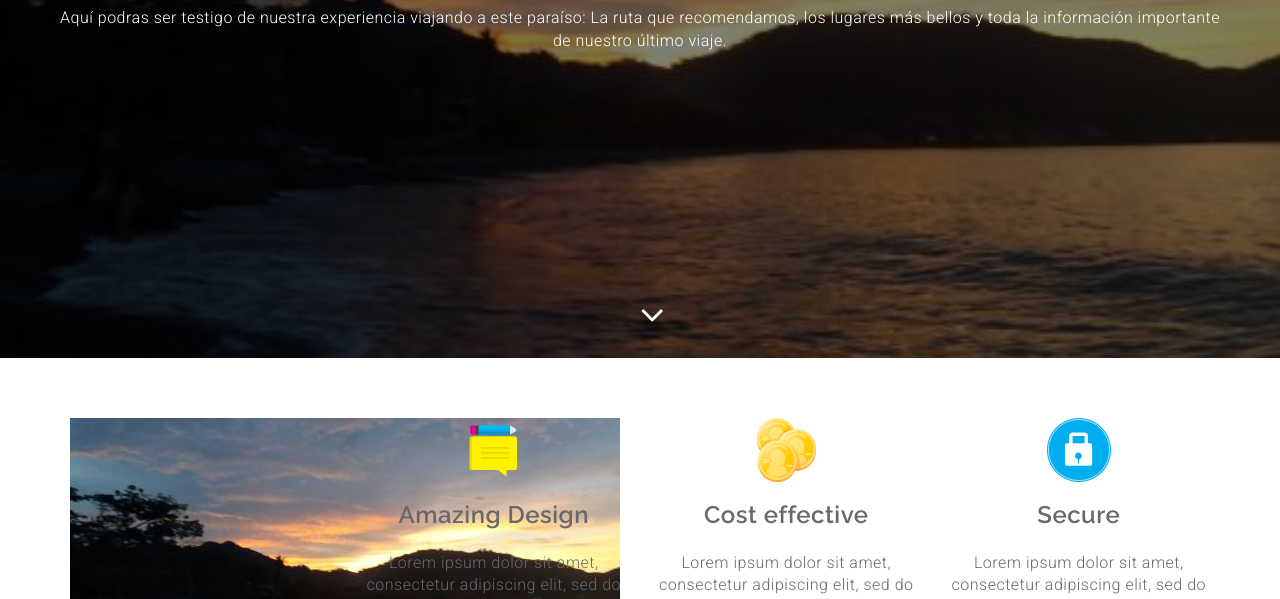
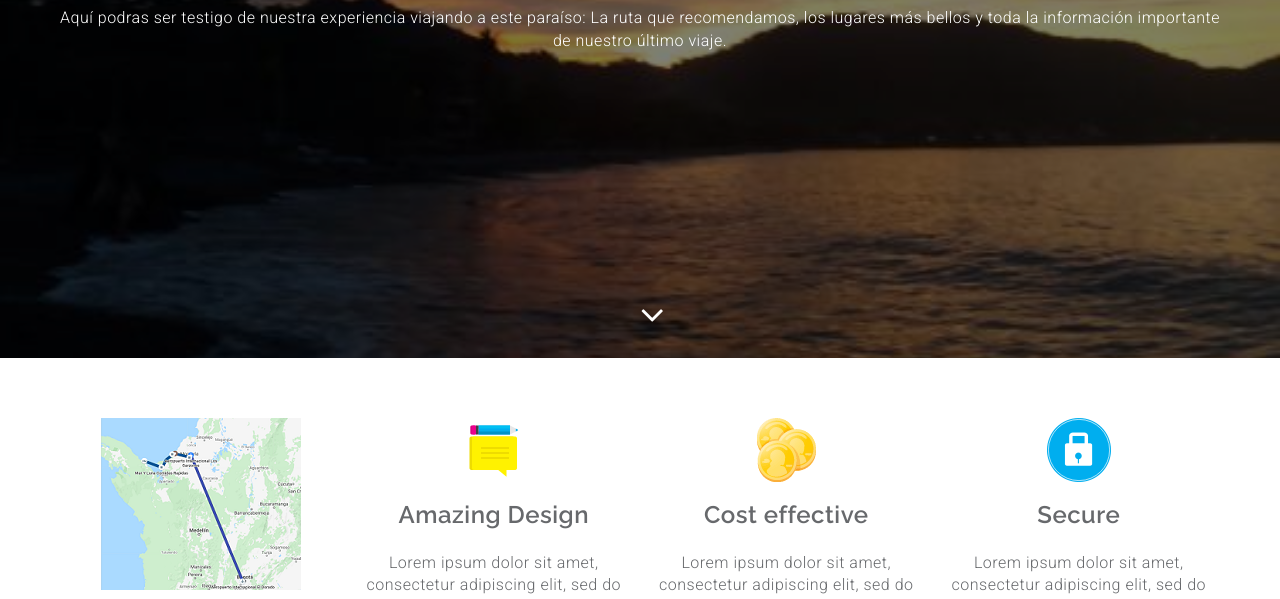
Before and after one commit to hsmathang/Ejercicio-1, a plain HTML site: page index.html in a window 1280 px wide. Shown: the part 292-891 px from the top of the page. Drawn offline with Linux system fonts and the light colour scheme.

Commit message:
Update index.html

```diff
--- a/index.html
+++ b/index.html
@@ -77,7 +77,7 @@
           <div class="col-md-3 col-sm-6 col-xs-12">
             <div class="wrap-item text-center">
               <div class="item-img">
-                <img src="img/images1.jpg">
+                <img src="img/mapa1.png">
               </div>
               <h3 class="pad-bt15">Creative Concept</h3>
               <p>Lorem ipsum dolor sit amet, consectetur adipiscing elit, sed do eiusmod tempor incididunt ut labore et dolore magna aliqua.</p>
```
